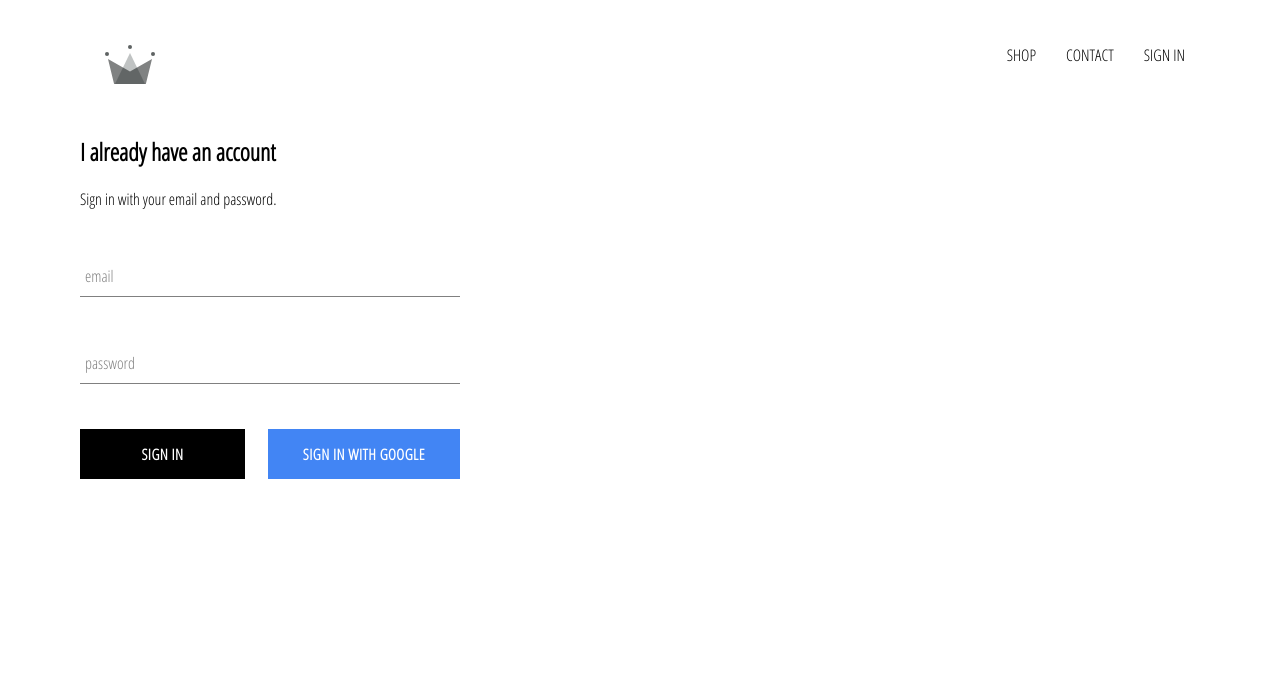
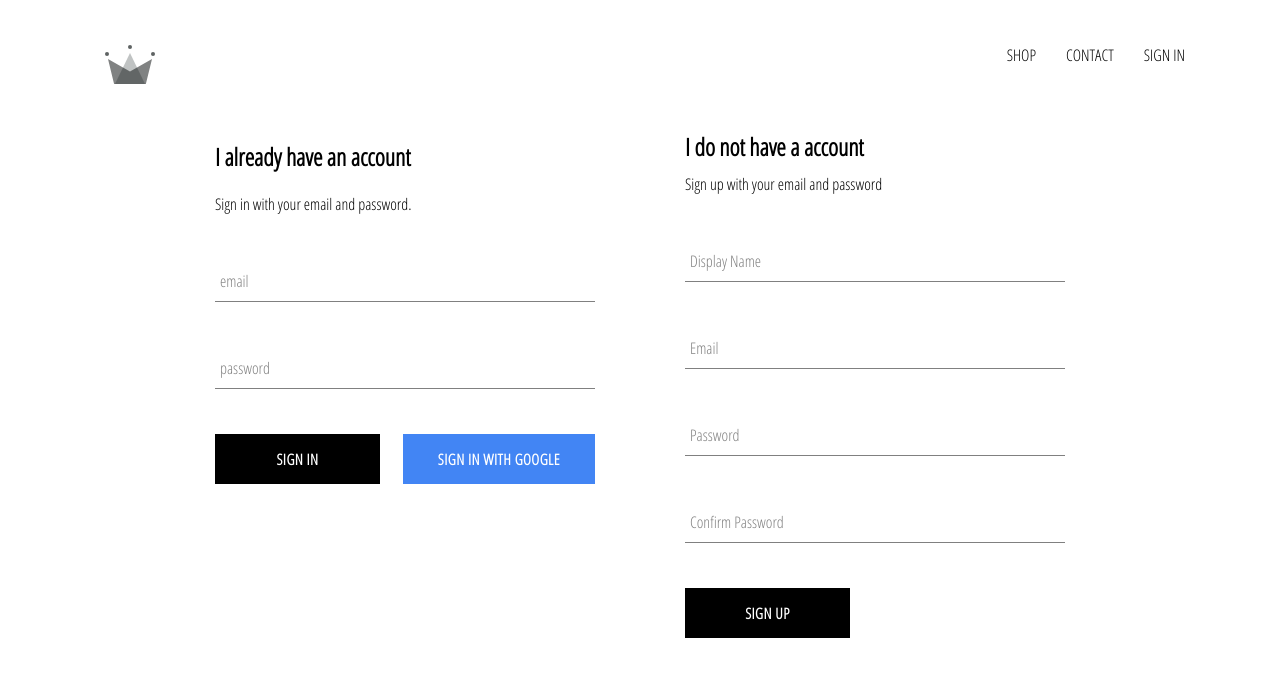
Before and after one commit to chengb-2/crwn-clothing, a React (Create React App) app: page /signin in a window 1280 px wide. Shown: the top 676 px of the page. Built offline with nearby package versions, Linux system fonts and the light colour scheme; no server answers.

Commit message:
implemented firebase utils, include ability to store authenticated users in our firebase store database

```diff
--- a/src/App.js
+++ b/src/App.js
@@ -7,22 +7,38 @@
 import ShopPage from "./pages/shop/shop.component.jsx";
 import Header from "./components/header/header.component.jsx";
 import SignInAndSignUpPage from "./pages/sign-in-and-sign-up/sign-in-and-sign-up.component.jsx";
-import { auth } from './firebase/firebase.utils';
+import { auth, createUserProfileDocument } from "./firebase/firebase.utils";
 
 class App extends React.Component {
   constructor() {
     super();
 
     this.state = {
-      currentUser: null
-    }
+      currentUser: null,
+    };
   }
 
-  unsubcribeFromAuth = null
+  unsubcribeFromAuth = null;
 
   componentDidMount() {
-    this.unsubcribeFromAuth = auth.onAuthStateChanged((user) => {
-      this.setState({ currentUser: user });
+    this.unsubcribeFromAuth = auth.onAuthStateChanged(async (userAuth) => {
+      // check if the user is already signed in
+      if (userAuth) {
+        // 如果有用户资料就直接用，没有就创建一个
+        const userRef = await createUserProfileDocument(userAuth);
+
+        userRef.onSnapshot((snapShot) => {
+          this.setState({
+            currentUser: {
+              id: snapShot.id,
+              ...snapShot.data(),
+            }
+          });
+        });
+
+        console.log(this.state.currentUser);
+      }
+      this.setState({ currentUser: null });
     });
   }
 
--- /dev/null
+++ b/src/components/sign-up/sign-up.component.jsx
@@ -0,0 +1,102 @@
+import React from "react";
+
+import FormInput from "../form-input/form-input.component";
+import CustomButton from "../custom-button/custom-button.component";
+
+import { auth, createUserProfileDocument } from "../../firebase/firebase.utils";
+
+import "./sign-up.styles.scss";
+
+class SignUp extends React.Component {
+  constructor(props) {
+    super(props);
+    this.state = {
+      displayName: "",
+      email: "",
+      password: "",
+      confirmPassword: "",
+    };
+  }
+
+  handleSubmit = async (event) => {
+    event.preventDefault();
+
+    const { displayName, email, password, confirmPassword } = this.state;
+
+    if (password !== confirmPassword) {
+      alert("password don't match");
+      return;
+    }
+
+    try {
+      const { user } = await auth.createUserWithEmailAndPassword(
+        email,
+        password
+      );
+
+      await createUserProfileDocument(user, { displayName });
+
+      this.setState({
+        displayName: "",
+        email: "",
+        password: "",
+        confirmPassword: "",
+      });
+    } catch (error) {
+      console.error(error);
+    }
+  };
+
+  handleChange = (event) => {
+    const { value, name } = event.target;
+
+    this.setState({ [name]: value });
+  };
+
+  render() {
+    const { displayName, email, password, confirmPassword } = this.state;
+    return (
+      <div className="sign-up">
+        <h2 className="title">I do not have a account</h2>
+        <span>Sign up with your email and password</span>
+        <form className="sign-up-form" onSubmit={this.handleSubmit}>
+          <FormInput
+            type="text"
+            name="displayName"
+            value={displayName}
+            onChange={this.handleChange}
+            label="Display Name"
+            required
+          />
+          <FormInput
+            type="email"
+            name="email"
+            value={email}
+            onChange={this.handleChange}
+            label="Email"
+            required
+          />
+          <FormInput
+            type="password"
+            name="password"
+            value={password}
+            onChange={this.handleChange}
+            label="Password"
+            required
+          />
+          <FormInput
+            type="password"
+            name="confirmPassword"
+            value={confirmPassword}
+            onChange={this.handleChange}
+            label="Confirm Password"
+            required
+          />
+          <CustomButton type="submit"> SIGN UP </CustomButton>
+        </form>
+      </div>
+    );
+  }
+}
+
+export default SignUp;
--- /dev/null
+++ b/src/components/sign-up/sign-up.styles.scss
@@ -0,0 +1,9 @@
+.sign-up {
+  display: flex;
+  flex-direction: column;
+  width: 380px;
+
+  .title {
+    margin: 10px 0;
+  }
+}
--- a/src/firebase/firebase.utils.js
+++ b/src/firebase/firebase.utils.js
@@ -12,6 +12,30 @@
   measurementId: "G-JETKX8H3S8",
 };
 
+export const createUserProfileDocument = async (userAuth, additionalData) => {
+  if (!userAuth) return;
+
+  const userRef = firestore.doc(`users/${userAuth.uid}`);
+  const snapShot = userRef.get();
+
+  if (!snapShot.exists) {
+    const { displayName, email } = userAuth;
+    const createAt = new Date();
+    try {
+      await userRef.set({
+        displayName,
+        email,
+        createAt,
+        ...additionalData,
+      });
+    } catch (error) {
+      console.log("error creating user", error.message);
+    }
+  }
+
+  return userRef;
+};
+
 firebase.initializeApp(config);
 
 export const auth = firebase.auth();
--- a/src/pages/sign-in-and-sign-up/sign-in-and-sign-up.component.jsx
+++ b/src/pages/sign-in-and-sign-up/sign-in-and-sign-up.component.jsx
@@ -1,12 +1,14 @@
 import React from "react";
 
 import SignIn from '../../components/sign-in/sign-in.component';
+import SignUp from '../../components/sign-up/sign-up.component'
 
 import "./sign-in-and-sign-up.styles.scss";
 
 const SignInAndSignUpPage = () => (
   <div className="sign-in-and-sign-up">
     <SignIn />
+    <SignUp />
   </div>
 );
 
--- a/src/pages/sign-in-and-sign-up/sign-in-and-sign-up.styles.scss
+++ b/src/pages/sign-in-and-sign-up/sign-in-and-sign-up.styles.scss
@@ -0,0 +1,6 @@
+.sign-in-and-sign-up {
+  width: 850px;
+  display: flex;
+  justify-content: space-between;
+  margin: 30px auto;
+}
```
